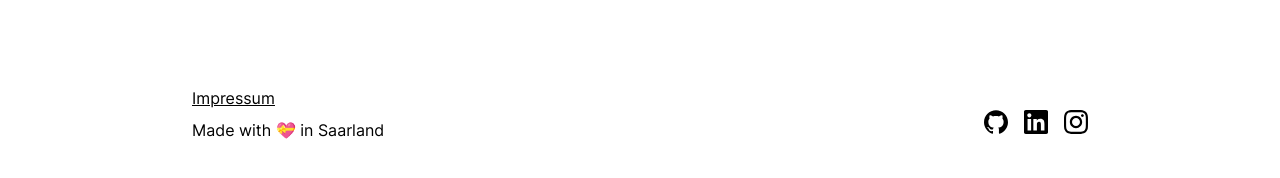
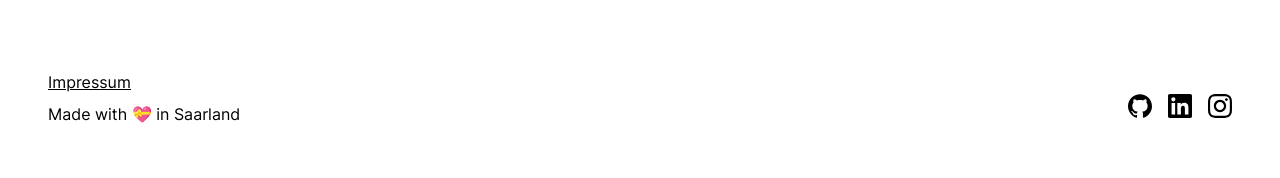
Before and after one commit to colodenn/personal-website, a Next.js app: page /impressum in a window 1280 px wide. Shown: the part 834-1012 px from the top of the page. Built offline with nearby package versions, Linux system fonts and the light colour scheme.

Commit message:
feat: :rocket: changed responsiveness of footer and header

```diff
--- a/src/components/layout/Footer.tsx
+++ b/src/components/layout/Footer.tsx
@@ -3,7 +3,7 @@ import Link from 'next/link';
 export default function Footer() {
   return (
     <>
-      <footer className='flex mx-auto mt-20 mb-8 md:px-12 lg:container lg:mt-24 xl:px-48'>
+      <footer className='flex mx-auto mt-20 mb-8 md:px-12 lg:container'>
         <div className='items-center px-0 w-full text-center md:flex md:justify-between md:mx-0 md:text-left'>
           <div className=''>
             <ul className='flex justify-center md:justify-start'>
--- a/src/pages/index.tsx
+++ b/src/pages/index.tsx
@@ -17,7 +17,7 @@ export default function HomePage() {
     <div className='example'>
       <Seo templateTitle='Homepage' />
 
-      <div className='fixed top-0 left-0 z-50 px-0 mx-auto w-full md:px-4 xl:px-48'>
+      <div className='fixed top-0 left-0 z-50 px-0 mx-auto w-full md:px-4 xl:px-0 2xl:px-48'>
         <nav className='container font-secondary flex z-50 justify-between items-center px-8 py-6 mx-auto text-2xl font-extrabold'>
           <div>
             <Link href='/'>codenn.</Link>
```
